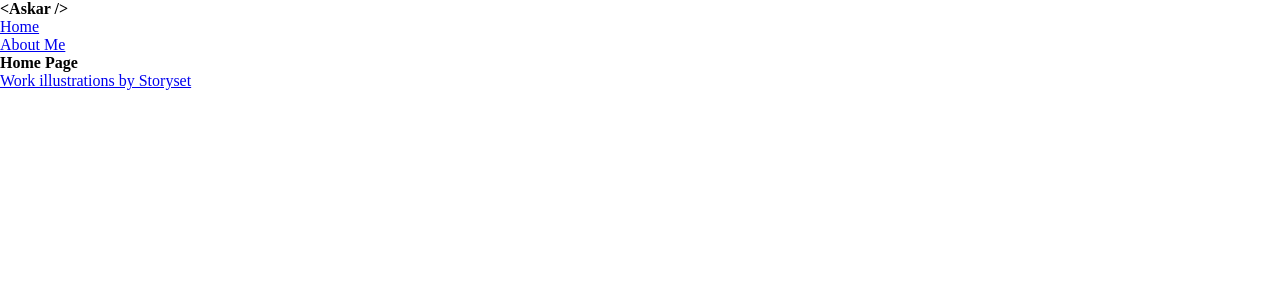
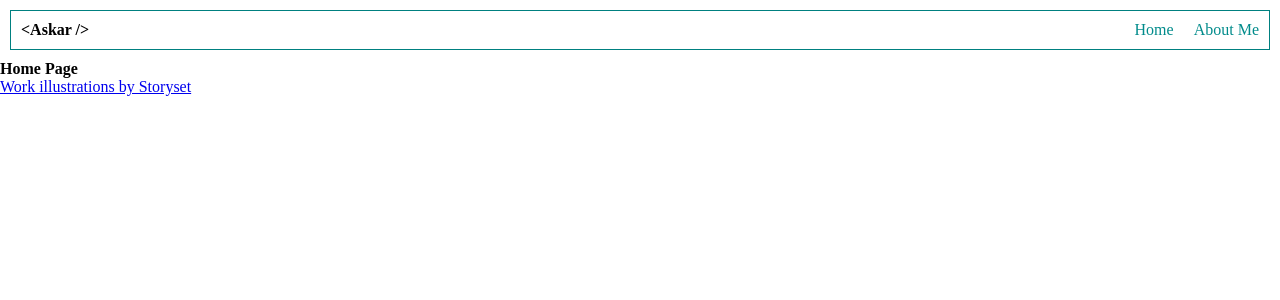
Before and after one commit to askarthemasss/portfolio, a React (Create React App) app: page / in a window 1280 px wide. Shown: the top 300 px of the page. Built offline with nearby package versions, Linux system fonts and the light colour scheme.

Commit message:
created 404 - Error page

```diff
--- a/src/App.css
+++ b/src/App.css
@@ -8,3 +8,47 @@
   box-sizing: border-box;
   font-size: 1.6rem;
 }
+
+.navbar{
+  border: 1px solid teal;
+  margin: 1rem;
+  padding: 1rem;
+  display: flex;
+  justify-content: space-between;
+}
+
+.navbar > .pages{
+  list-style-type: none;
+}
+
+.navbar > .pages > li {
+  display: inline;
+  margin-left: 2rem;
+}
+
+.navbar > .pages > li > a{
+  text-decoration: none;
+  color: darkcyan;
+
+}
+
+.container-404 {
+  height: 100vh;
+  display: flex;
+  flex-direction: column;
+  gap: 2rem;
+  justify-content: flex-start;
+  align-items: center;
+}
+
+
+/* For Mobiles */
+@media (max-width: 600px) {
+
+  /* 404 - Page */
+  .container-404 > img{
+    /* border: 1px solid red; */
+    /* height: 50rem; */
+    width: 70vw;
+  }
+}
--- a/src/App.jsx
+++ b/src/App.jsx
@@ -12,8 +12,8 @@ function App() {
         <Route path='/' element={<Navbar />}>
           <Route index element={<Home />}></Route>
           <Route path='/about' element={<About />}></Route>
-          <Route path='/*' element={<PageNotFound />}></Route>
         </Route>
+        <Route path='/*' element={<PageNotFound />}></Route>
       </Routes>
     </BrowserRouter>
   );
--- a/src/pages/Navbar.jsx
+++ b/src/pages/Navbar.jsx
@@ -3,14 +3,13 @@ import {Link, Outlet} from 'react-router-dom'
 const Navbar = () => {
     return (
         <>
-            <nav>
+            <nav className='navbar'>
                 <div className="logo-name">
                     <h1>{"<Askar />"}</h1>
                 </div>
                 <ul className="pages">
                     <li><Link to='/'>Home</Link></li>
                     <li><Link to='/about'>About Me</Link></li>
-
                 </ul>
             </nav>
             <Outlet />
--- a/src/pages/PageNotFound.jsx
+++ b/src/pages/PageNotFound.jsx
@@ -1,7 +1,11 @@
+import { Link } from "react-router-dom";
+import img from "../images/404-Error.gif"
+
 const PageNotFound = () => {
     return (
-        <div style={{textAlign:"center"}}>
-            <h1>Page Not Found!!!</h1>
+        <div className="container-404">
+            <img src={img} alt="404 - Error: Page not found!!" />
+            <span>Back to <Link to="/">Home</Link></span>
         </div>
      );
 }
```
Also changed, not shown: src/images/404-Error.gif (added), src/images/Code-typing.gif (added).
